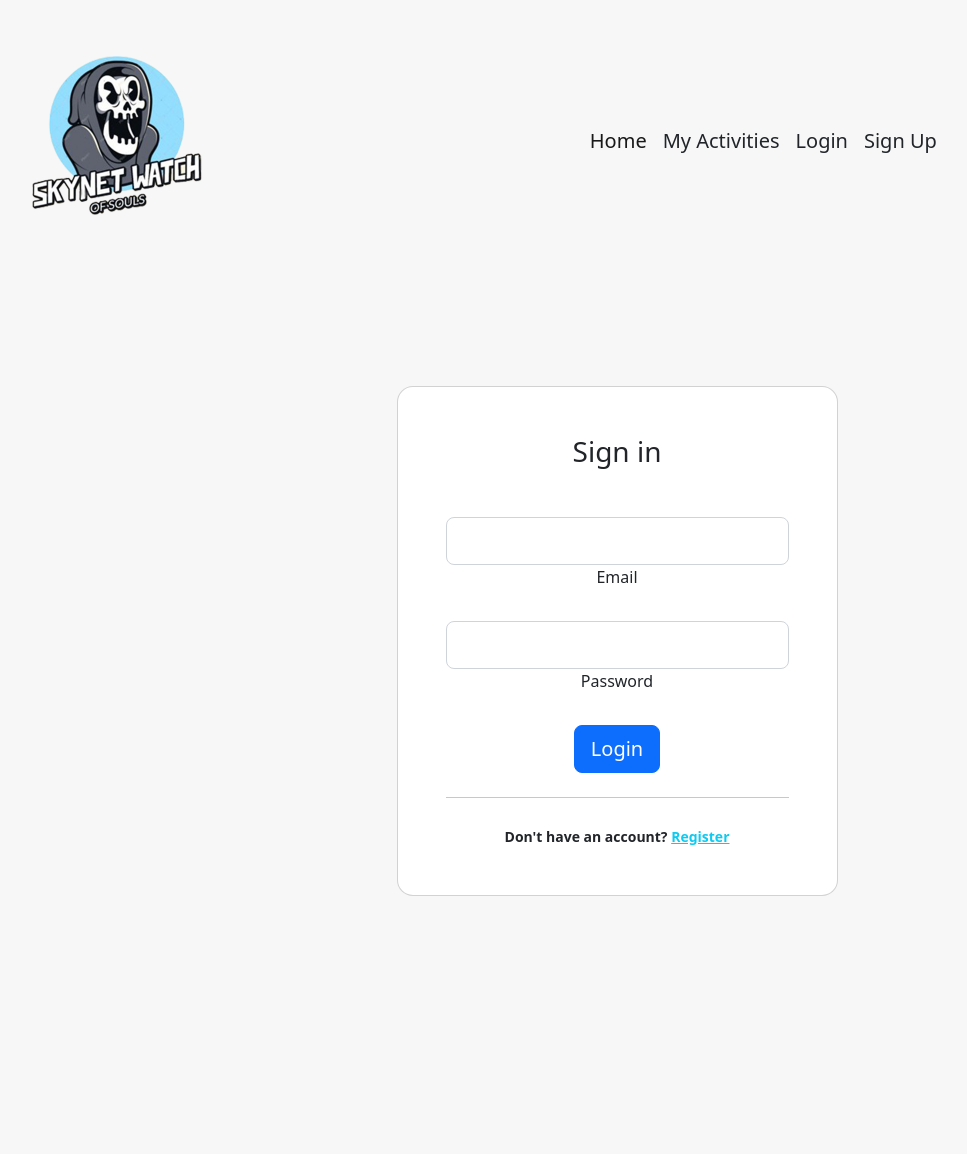
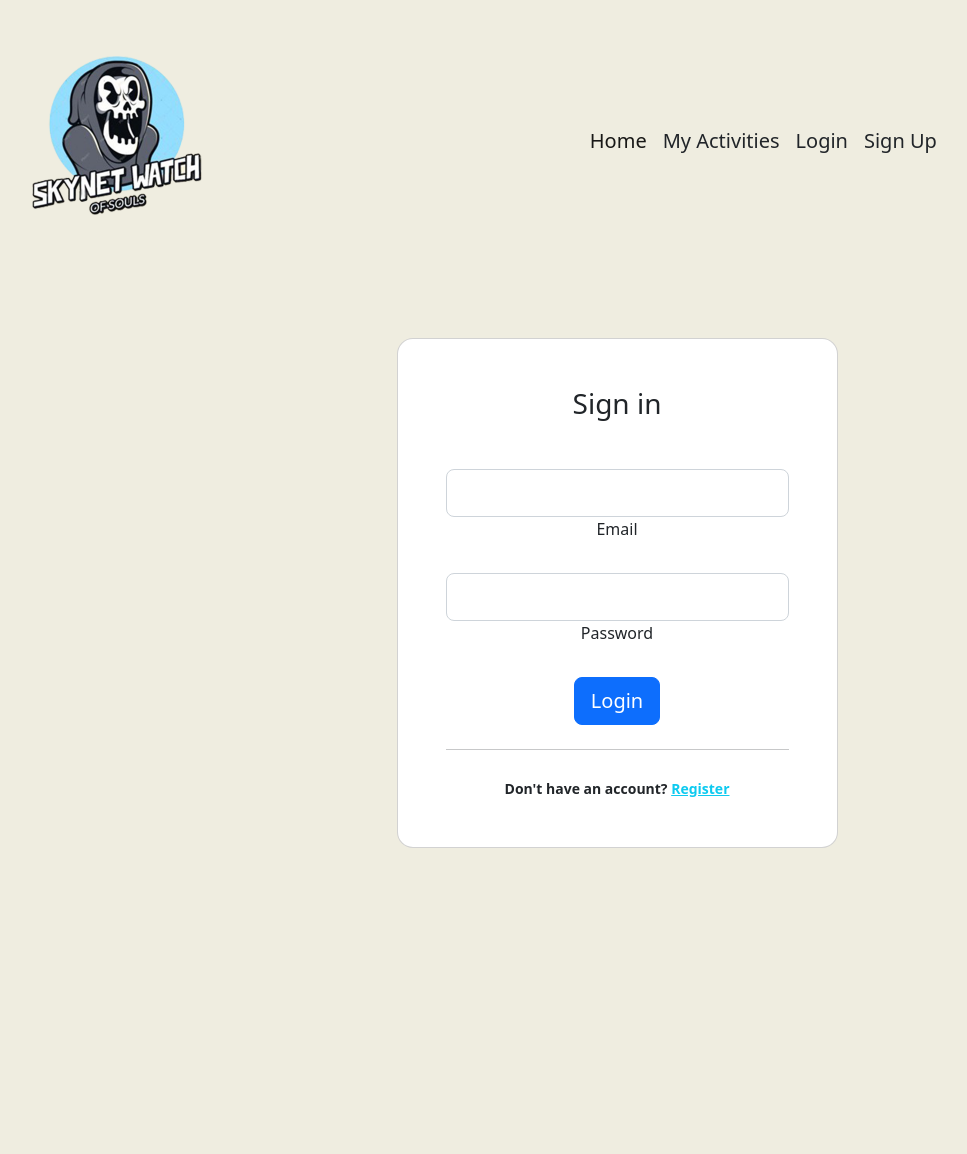
Before and after one commit to dlope0831/SkyNet-Watch, a Node server app: page /login in a window 1280 px wide. Shown: the whole page, without its empty margins (23-990 px from the left). Run offline with Node 20, Linux system fonts and the light colour scheme; some libraries are stand-ins or nearby versions.

Commit message:
style login container

```diff
--- a/public/css/style.css
+++ b/public/css/style.css
@@ -1,18 +1,20 @@
 @media screen and (min-width:992px) {
-   .navbar-nav{
+    .navbar-nav {
         text-align: center;
         font-size: 20px;
         margin-left: 27%;
         margin-right: auto;
     }
 }
-.nav-link{
+
+.nav-link {
     border-radius: 15px;
 }
-.nav-link:hover{
+
+.nav-link:hover {
     background-color: #93DEFE;
 }
 
-body{
-    background-color: #F7F7F7;
+body {
+    background-color: #EFEDE0;
 }
--- a/views/layouts/main.handlebars
+++ b/views/layouts/main.handlebars
@@ -8,7 +8,7 @@
   </head>
 
   <body>
-    <div class="flex-column justify-space-around">
+
       <header class="display-flex justify-space-between align-center p-2">
           {{> navbar}}
         <h1>
--- a/views/login.handlebars
+++ b/views/login.handlebars
@@ -1,6 +1,6 @@
 
  <form class="login-form">
-  <div class="container py-5 h-100 ">
+  <div class="container ">
     <div class="row d-flex justify-content-center  h-100">
       <div class="col-12 col-md-8 col-lg-6 col-xl-5">
         <div class="card shadow-2-strong" style="border-radius: 1rem;">
```
Also changed, not shown: views/partials/navbar.handlebars (line endings or trailing spaces). Lines whose indentation alone changed are shown as unchanged.
